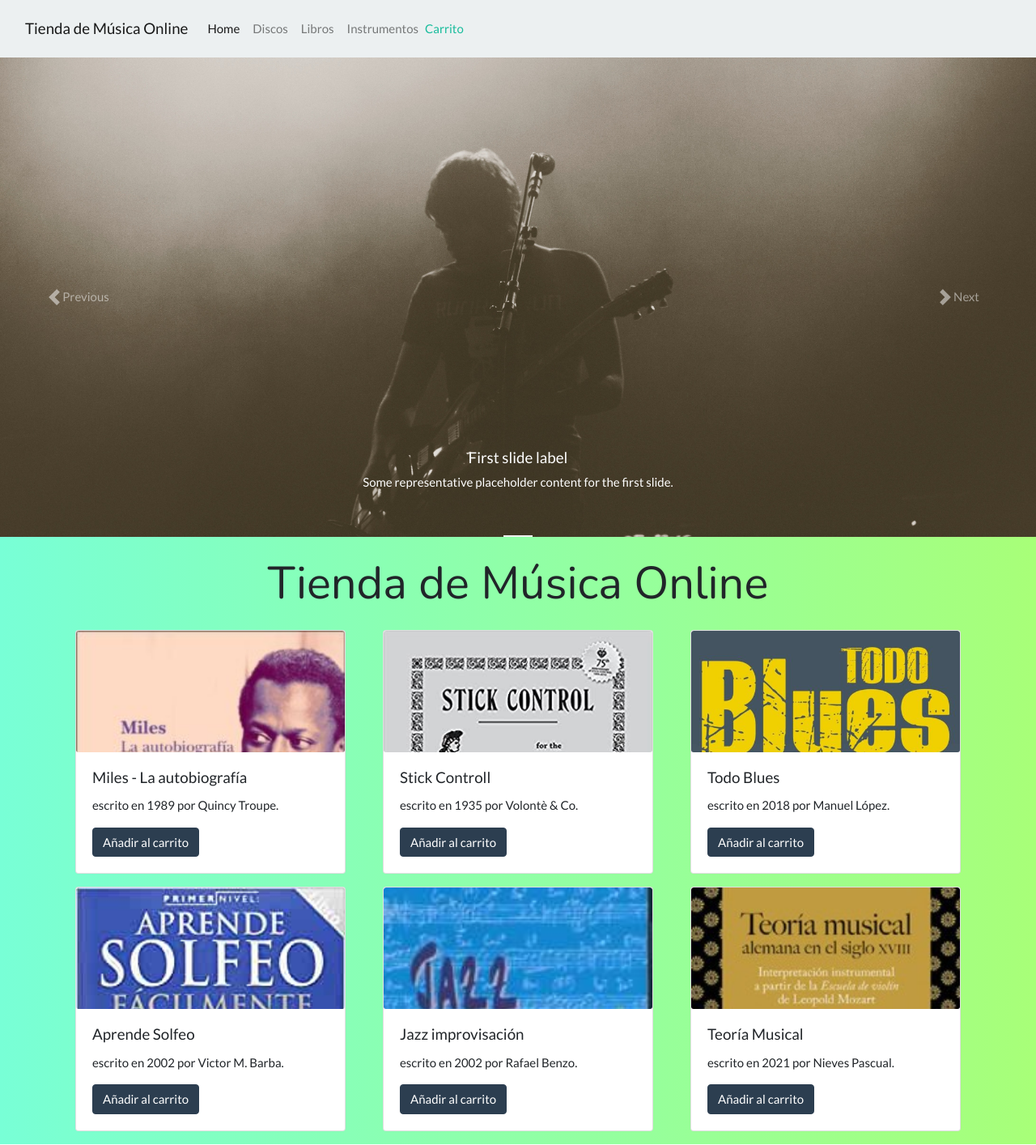
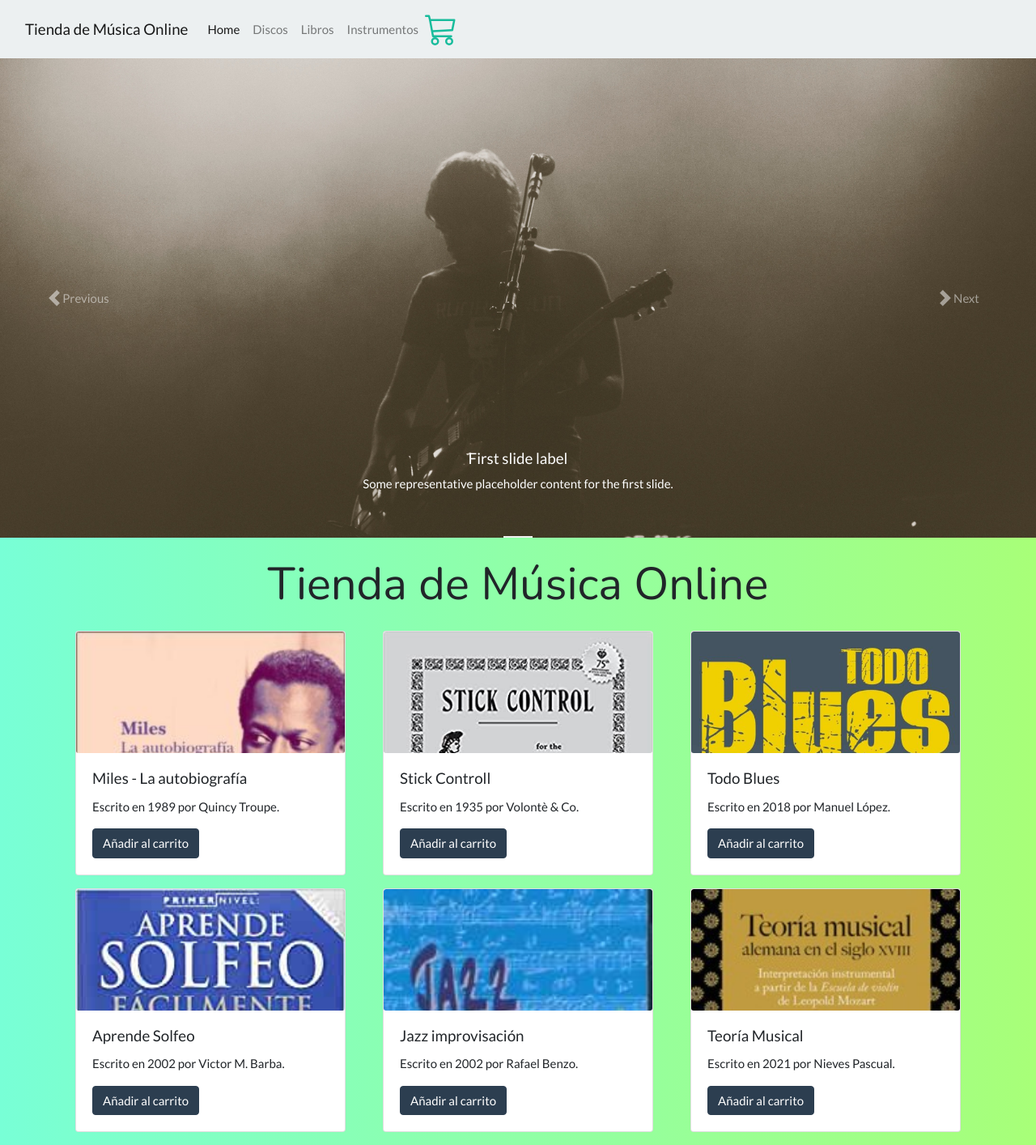
Before and after one commit to RayGymenez/music_store_web, a Flask app: page /libros in a window 1280 px wide. Shown: the whole page at 81% size. Run offline with Flask 2, Linux system fonts and the light colour scheme; some libraries are stand-ins or nearby versions.

Commit message:
Base de datos de libros actualizada

```diff
--- a/templates/base.html
+++ b/templates/base.html
@@ -57,7 +57,10 @@
           </ul>
           <div>
             <a href="/carrito">
-              Carrito
+              <svg xmlns="http://www.w3.org/2000/svg" width="40" height="40" fill="currentColor" class="bi bi-cart3" viewBox="0 0 16 16">
+            <path d="M0 1.5A.5.5 0 0 1 .5 1H2a.5.5 0 0 1 .485.379L2.89 3H14.5a.5.5 0 0 1 .49.598l-1 5a.5.5 0 0 1-.465.401l-9.397.472L4.415 11H13a.5.5 0 0 1 0 1H4a.5.5 0 0 1-.491-.408L2.01 3.607 1.61 2H.5a.5.5 0 0 1-.5-.5zM3.102 4l.84 4.479 9.144-.459L13.89 4H3.102zM5 12a2 2 0 1 0 0 4 2 2 0 0 0 0-4zm7 0a2 2 0 1 0 0 4 2 2 0 0 0 0-4zm-7 1a1 1 0 1 1 0 2 1 1 0 0 1 0-2zm7 0a1 1 0 1 1 0 2 1 1 0 0 1 0-2z"/>
+
+              </svg>
             </a>
           </div>
         </div>
--- a/templates/carrito.html
+++ b/templates/carrito.html
@@ -1,10 +1,9 @@
+
 {% extends 'index.html' %} {% block lista %}
 
 <div class="container">
     <div class="row">
-        <div class="col">
-            <p>carrito</p>
-        </div>
+        <div class="col"></div>
     </div>
 </div>
 
--- a/templates/libros.html
+++ b/templates/libros.html
@@ -12,9 +12,9 @@
         </div>
         <div class="card-body">
           <h5 class="card-title">{{ libro.title }}</h5>
-          <p>escrito en {{ libro.year }} por {{ libro.author }}.</p>
+          <p>Escrito en {{ libro.year }} por {{ libro.author }}.</p>
 
-          <form action="/discos/agregar" method="get">
+          <form action="/libros/agregar" method="get">
             <input type="hidden" name="titulo" value="{{ libro.title }}">
             <input type="hidden" name="year" value="{{ libro.year }}">
             <input type="hidden" name="artist" value="{{ libro.author }}">
```
Also changed, not shown: database/articulos.sqlite, static/img/uploads/bajo.jpg (added), static/img/uploads/bateria.jpg (added), static/img/uploads/blues.jpg (added), static/img/uploads/jazz.jpg (added), static/img/uploads/miles.jpg (added), static/img/uploads/piano.jpg (added), static/img/uploads/saxo.jpg (added), static/img/uploads/solfeo.jpg (added), static/img/uploads/stick.jpg (added), static/img/uploads/teclado.jpg (added), static/img/uploads/teoria.jpg (added).
